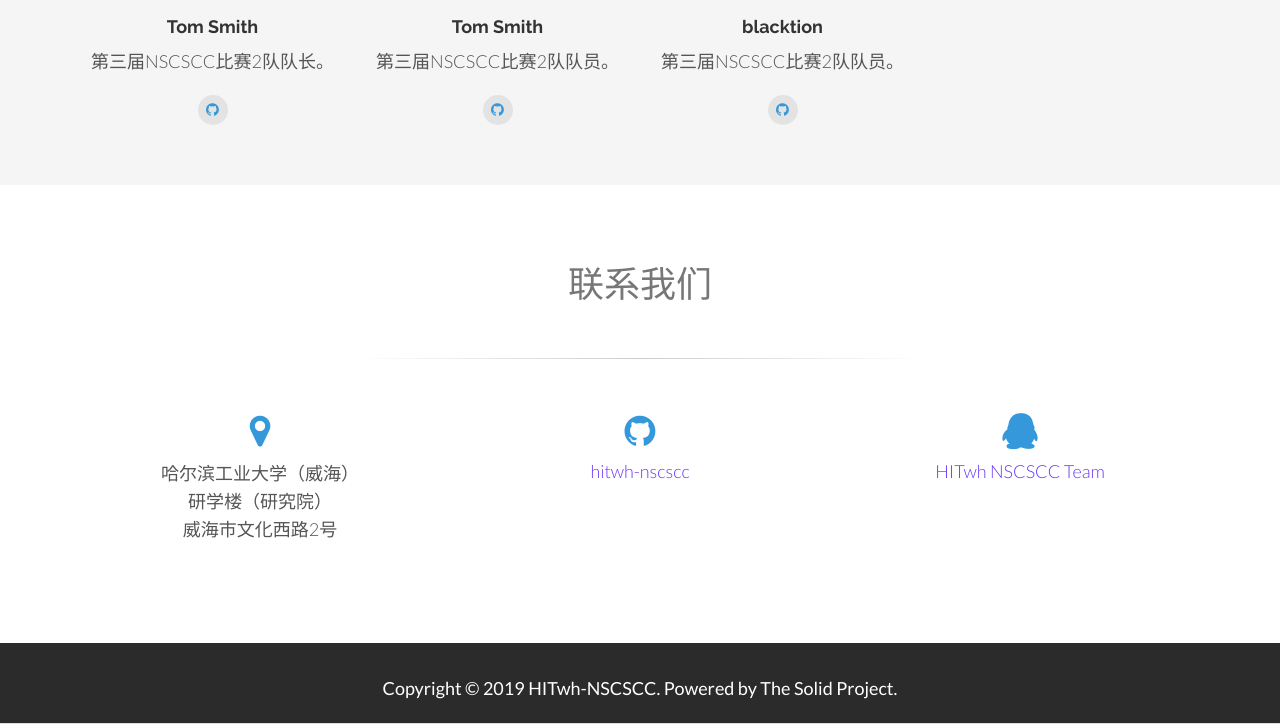
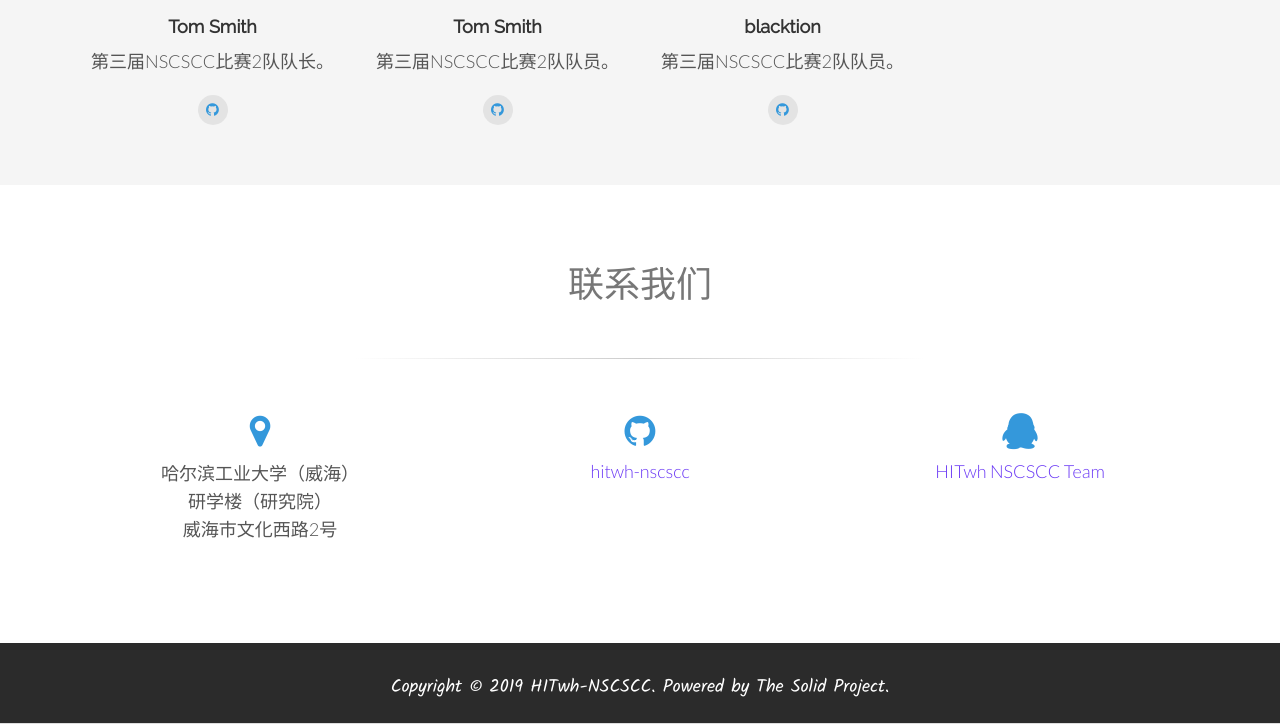
Before and after one commit to hitwh-nscscc/hitwh-nscscc.github.io, a plain HTML site: page index.html in a window 1280 px wide. Shown: the part 3698-4422 px from the top of the page. Drawn offline with Linux system fonts and the light colour scheme.

Commit message:
Make a little changes

```diff
--- a/assets/css/main.css
+++ b/assets/css/main.css
@@ -447,6 +447,7 @@ a:before, a:after {
 	text-align: center;
 }
 #footerwrap span.copyright {
+	font-family: 'Kalam', cursive;
 	line-height: 40px;
 	color: #fff;
 	font-weight: 400;
--- a/index.html
+++ b/index.html
@@ -14,9 +14,10 @@
   <!-- Custom CSS -->
   <link rel="stylesheet" href="https://cdn.jsdelivr.net/npm/font-awesome@4.7.0/css/font-awesome.min.css">
   <link href="assets/css/animate-custom.css" rel="stylesheet">
-  <link href='https://fonts.googleapis.com/css?family=Lato:300,400,700,300italic,400italic' rel='stylesheet'
-    type='text/css'>
-  <link href='https://fonts.googleapis.com/css?family=Raleway:400,300,700' rel='stylesheet' type='text/css'>
+  <link
+    href='https://fonts.googleapis.com/css?family=Lato:300,400,700,300italic,400|Raleway:400,300,700italic|Kalam&display=swap'
+    rel='stylesheet' type='text/css'>
+
   <link href="assets/css/main.css" rel="stylesheet">
 
   <script src="assets/js/jquery.min.js"></script>
@@ -253,7 +254,8 @@
           </div>
 
           <div class="col-lg-3 centered top20"> <img class="img img-circle"
-              src="https://avatars.githubusercontent.com/u/22463781?s=150" height="120px" width="120px" alt="chinatianyudai">
+              src="https://avatars.githubusercontent.com/u/22463781?s=150" height="120px" width="120px"
+              alt="chinatianyudai">
             <h4><b>chinatianyudai</b></h4>
             <p>第三届NSCSCC比赛1队队员。</p>
             <a href="https://github.com/chinatianyudai" target="_blank"><i class="fa fa-github icon-color"></i></a>
@@ -272,7 +274,8 @@
           </div>
 
           <div class="col-lg-3 centered top20"> <img class="img img-circle"
-              src="https://avatars.githubusercontent.com/u/29771289?s=150" height="120px" width="120px" alt="cn-chenium">
+              src="https://avatars.githubusercontent.com/u/29771289?s=150" height="120px" width="120px"
+              alt="cn-chenium">
             <h4><b>Tom Smith</b></h4>
             <p>第三届NSCSCC比赛2队队员。</p>
             <a href="https://github.com/cn-chenium" target="_blank"><i class="fa fa-github icon-color"></i></a>
```
